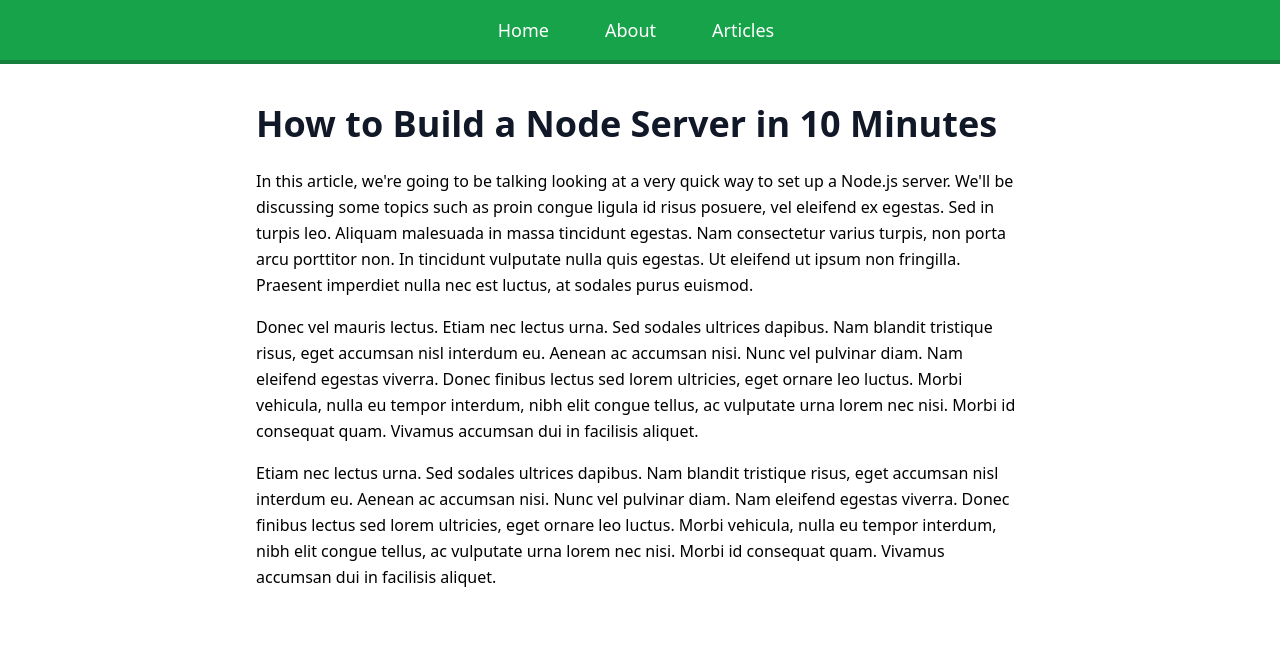
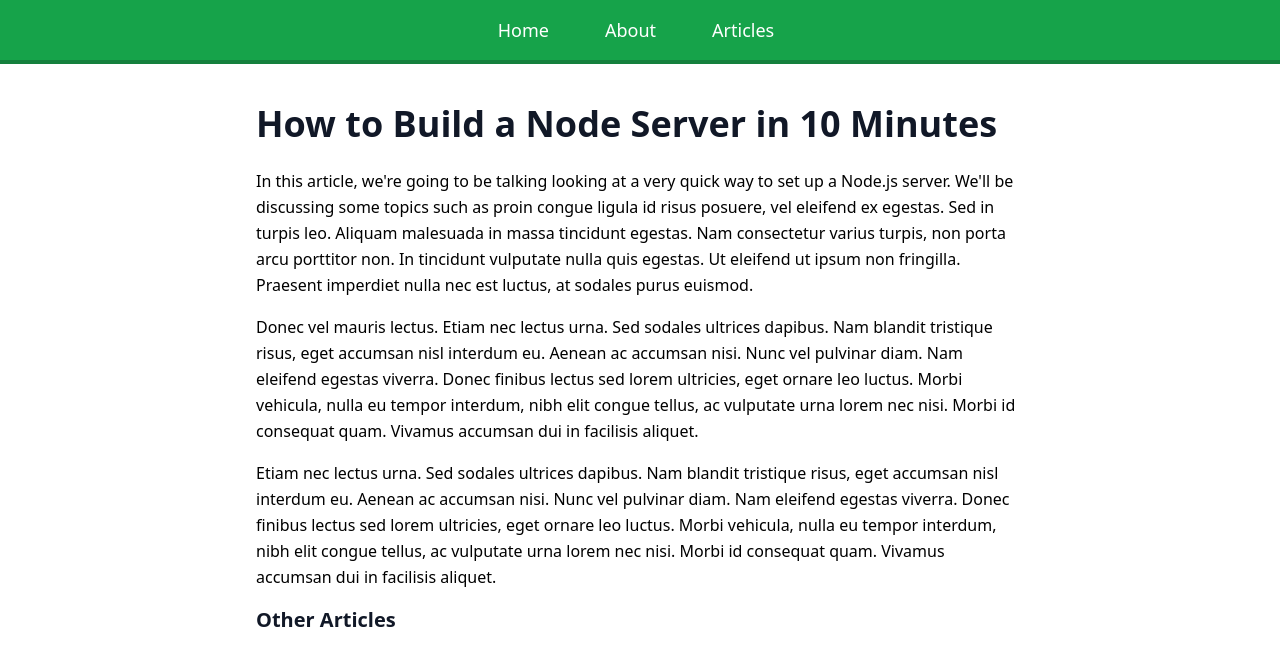
Before and after one commit to mangala-karunarathne/blog, a React (Create React App) app in the folder frontend/: page /article/learn-node in a window 1280 px wide. Shown: the top 666 px of the page. Built offline with nearby package versions, Linux system fonts and the light colour scheme; the HTML template or start-up script is replaced by a standard one.

Commit message:
Other Articles

```diff
--- a/frontend/src/pages/Article.js
+++ b/frontend/src/pages/Article.js
@@ -1,30 +1,36 @@
 import React from 'react';
 import { useParams } from 'react-router-dom';
 import articleContent from './article-content'
-import Navbar from '../components/Navbar';
 // Here articleContent is not a component but it just a name to call that entire article content
+
+//Components
+import Articles from '../components/Articles';
 
 const Article = () => {
   const {name} = useParams();
   const article = articleContent.find((article)=>article.name ===name);
   if (!article) return <h1> Article does not exist </h1>
+  const otherArticles = articleContent.find((article)=> article.name !==name);
+  // console.log(otherArticles)
+  console.log(typeof(otherArticles))
+  console.log(typeof(article))
   return (
     <>
-      <div>
        <h1 className='sm:text-4xl text-2xl font-bold my-6 text-gray-900'>
          {article.title}
        </h1>
-
           {article.content.map((paragraph, index) => (
             <p className='mx-auto leading-relaxed text-base mb-4' key={index}>
             {paragraph}
             </p>
           ))}
-
-
-    </div>
+          <h1 className='sm:text-2x text-xl font-bold mt-4 mb-4 text-gray-900'>
+            Other Articles
+          </h1>
+            {/* <div className='flex flex-wrap -m-4'>
+              <Articles articles={otherArticles} />
+            </div> */}
     </>
-
   )
 }
 
```
